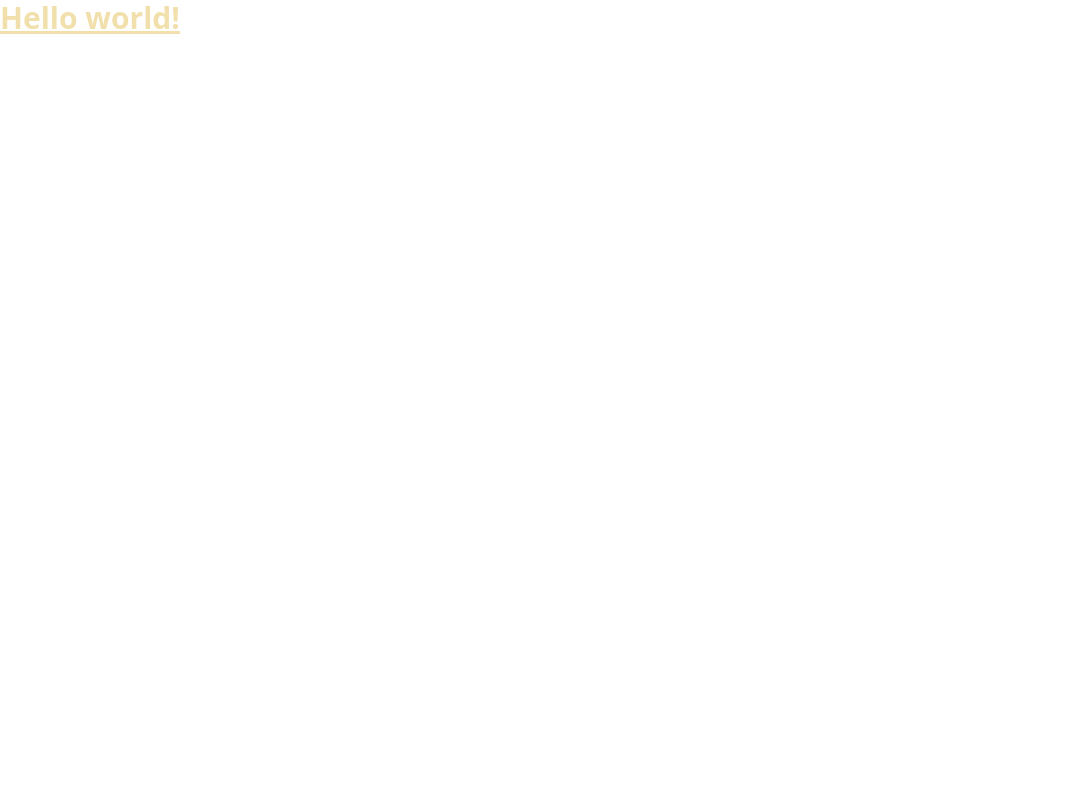
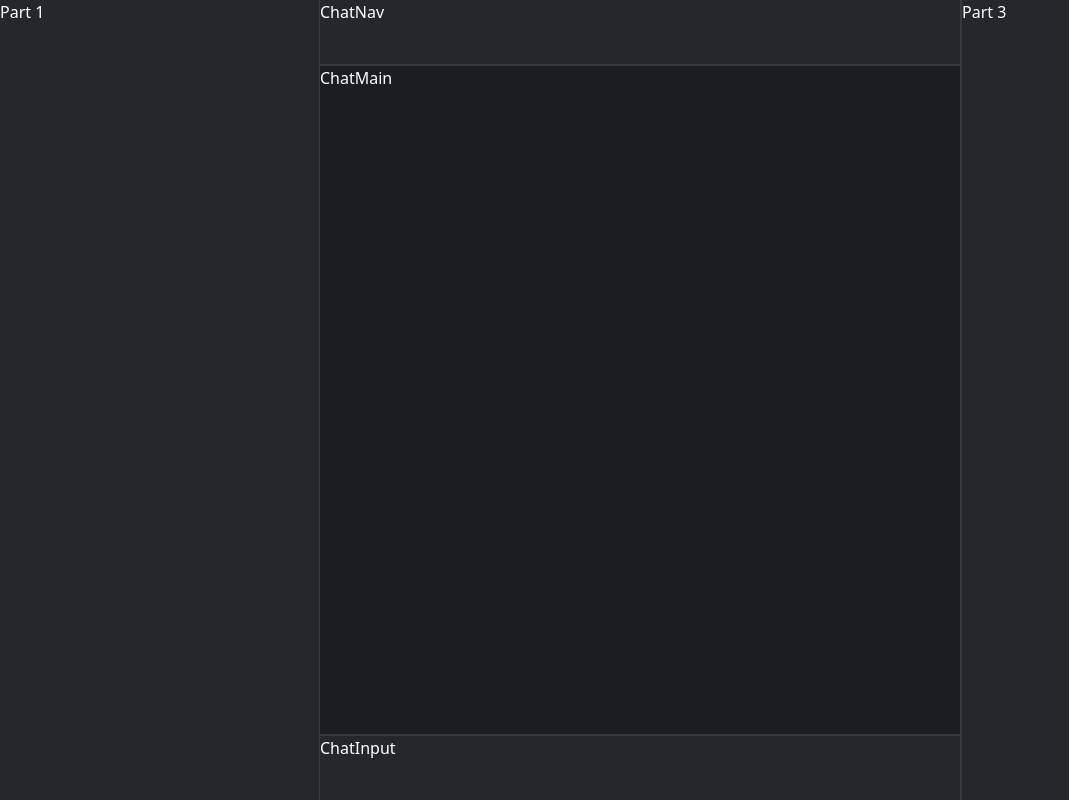
Before and after one commit to armyantsAA/pyaw-mal, a Next.js app: page / in a window 1280 px wide. Shown: the whole page, without its empty margins (0-1069 px from the left). Built offline with nearby package versions, Linux system fonts and the light colour scheme.

Commit message:
add-layout

```diff
--- /dev/null
+++ b/components/chat/ChatInput.js
@@ -0,0 +1,7 @@
+import React from "react";
+
+const ChatInput = () => {
+  return <div className="bg-chat1 h-16">ChatInput</div>;
+};
+
+export default ChatInput;
--- /dev/null
+++ b/components/chat/ChatMain.js
@@ -0,0 +1,7 @@
+import React from "react";
+
+const ChatMain = () => {
+  return <div className="flex-auto border-y-2 border-divider">ChatMain</div>;
+};
+
+export default ChatMain;
--- /dev/null
+++ b/components/chat/ChatNav.js
@@ -0,0 +1,7 @@
+import React from "react";
+
+const ChatNav = () => {
+  return <div className="bg-chat1 h-16">ChatNav</div>;
+};
+
+export default ChatNav;
--- /dev/null
+++ b/components/chat/Part1.js
@@ -0,0 +1,11 @@
+import React from "react";
+
+const Part1 = () => {
+  return (
+    <>
+      <h1>Part 1</h1>
+    </>
+  );
+};
+
+export default Part1;
--- /dev/null
+++ b/components/chat/Part2.js
@@ -0,0 +1,16 @@
+import React from "react";
+import ChatInput from "./ChatInput";
+import ChatMain from "./ChatMain";
+import ChatNav from "./ChatNav";
+
+const Part2 = () => {
+  return (
+    <>
+      <ChatNav />
+      <ChatMain />
+      <ChatInput />
+    </>
+  );
+};
+
+export default Part2;
--- /dev/null
+++ b/components/chat/Part3.js
@@ -0,0 +1,11 @@
+import React from "react";
+
+const Part3 = () => {
+  return (
+    <>
+      <h1>Part 3</h1>
+    </>
+  );
+};
+
+export default Part3;
--- a/pages/index.js
+++ b/pages/index.js
@@ -1,5 +1,19 @@
+import Part1 from "../components/chat/Part1";
+import Part2 from "../components/chat/Part2";
+import Part3 from "../components/chat/Part3";
+
 export default function Home() {
   return (
-    <h1 className="text-3xl font-bold underline text-tertiary">Hello world!</h1>
+    <div className="flex min-h-screen bg-primary text-white">
+      <div className="w-1/4 bg-chat1 border-r border-divider">
+        <Part1 />
+      </div>
+      <div className="flex-auto flex flex-col">
+        <Part2 />
+      </div>
+      <div className="w-1/4 bg-chat1 border-l-2 border-divider">
+        <Part3 />
+      </div>
+    </div>
   );
 }
--- a/tailwind.config.js
+++ b/tailwind.config.js
@@ -11,6 +11,7 @@ module.exports = {
         tertiary: "#F1E0AC",
         chat1: "#26272D",
         chat2: "#BDD2B6",
+        divider: "#37393C",
       },
     },
   },
```
